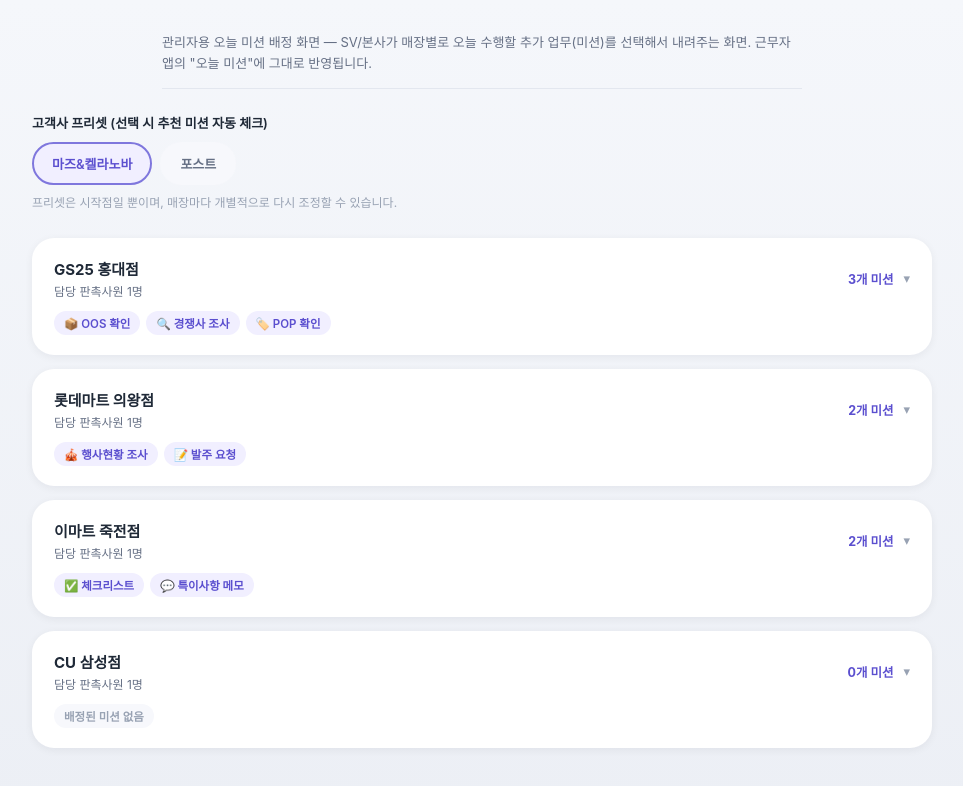
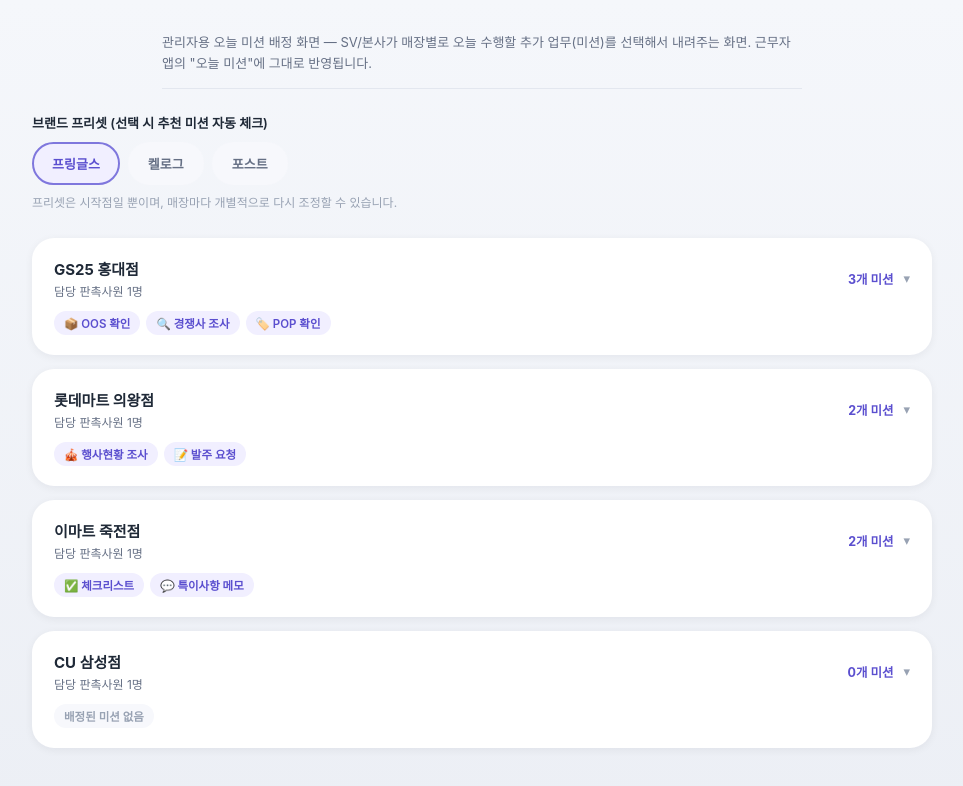
Before and after one commit to apolys/mars-kellanova-demo, a plain HTML site: page pages/a_mission_assignment.html in a window 1280 px wide. Shown: the whole page, without its empty margins (158-1121 px from the left). Drawn offline with Linux system fonts and the light colour scheme; files that its build step writes are made by us from their sources.

Commit message:
브랜드명/회사명 구분: 마즈&켈라노바 -> 프링글스/켈로그

```diff
--- a/pages/a_mission_assignment.html
+++ b/pages/a_mission_assignment.html
@@ -54,9 +54,10 @@
 
   <div class="ma-toast" id="ma-toast">✓ 저장되었습니다. 근무자 앱에 즉시 반영됩니다.</div>
 
-  <div style="font-size:13px;font-weight:600;margin-bottom:10px;">고객사 프리셋 (선택 시 추천 미션 자동 체크)</div>
+  <div style="font-size:13px;font-weight:600;margin-bottom:10px;">브랜드 프리셋 (선택 시 추천 미션 자동 체크)</div>
   <div class="ma-preset-row">
-    <div class="ma-preset selected" onclick="maApplyPreset(this,'mars')">마즈&켈라노바</div>
+    <div class="ma-preset selected" onclick="maApplyPreset(this,'pringles')">프링글스</div>
+    <div class="ma-preset" onclick="maApplyPreset(this,'kellogg')">켈로그</div>
     <div class="ma-preset" onclick="maApplyPreset(this,'post')">포스트</div>
   </div>
   <div class="ma-preset-hint">프리셋은 시작점일 뿐이며, 매장마다 개별적으로 다시 조정할 수 있습니다.</div>
@@ -76,7 +77,8 @@
   ];
 
   var maPresets = {
-    mars:['oos','pop','competitor'],
+    pringles:['oos','pop','competitor'],
+    kellogg:['order','checklist'],
     post:['promo','checklist']
   };
 
```
Also changed, not shown: pages/executive_dashboard_mockup.html (+1 -1 lines).
